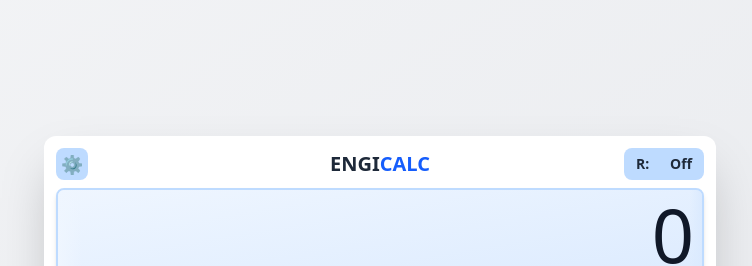
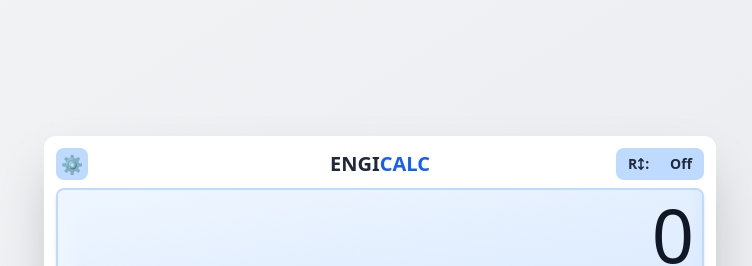
Before and after one commit to kototok903/fraction-calculator, a React (Vite) app: page / in a window 1280 px wide. Shown: the top 266 px of the page, without its empty margins (260-1012 px from the left). Built offline with nearby package versions, Linux system fonts and the light colour scheme.

Commit message:
chore(styles): add rounding icons

```diff
--- a/package.json
+++ b/package.json
@@ -14,6 +14,7 @@
     "clsx": "^2.1.1",
     "react": "^19.2.0",
     "react-dom": "^19.2.0",
+    "react-icons": "^5.5.0",
     "tailwind-merge": "^3.4.0"
   },
   "devDependencies": {
--- a/src/components/BinaryRoundingSwitch.tsx
+++ b/src/components/BinaryRoundingSwitch.tsx
@@ -2,18 +2,33 @@
 import {
   BINARY_ROUNDING_DENOMINATORS,
   type BinaryRoundingDenominator,
+  type BinaryRoundingMode,
 } from "@/utils/settingsUtils";
 import { cn } from "@/utils/utils";
+import {
+  FaArrowDownLong,
+  FaArrowsUpDown,
+  FaArrowUpLong,
+} from "react-icons/fa6";
+
+const ROUNDING_MODE_ICONS: Record<BinaryRoundingMode, React.ReactNode> = {
+  off: null,
+  up: <FaArrowUpLong className="-mx-0.5 text-[0.75rem]" />,
+  nearest: <FaArrowsUpDown className="-mx-0.5 text-[0.75rem]" />,
+  down: <FaArrowDownLong className="-mx-0.5 text-[0.75rem]" />,
+};
 
 interface BinaryRoundingSwitchProps {
   selected: BinaryRoundingDenominator;
   onSelect: (value: BinaryRoundingDenominator) => void;
+  roundingMode: BinaryRoundingMode;
   isCarpenterBinary?: boolean;
 }
 
 export function BinaryRoundingSwitch({
   selected,
   onSelect,
+  roundingMode,
   isCarpenterBinary,
 }: BinaryRoundingSwitchProps) {
   const nextDenominator = (value: BinaryRoundingDenominator) => {
@@ -34,11 +49,13 @@
       onClick={() => onSelect(nextDenominator(selected))}
       className={cn(
         "leading-none text-sm justify-between gap-1 px-3 h-8",
-        isCarpenterBinary ? "w-18" : "w-20"
+        isCarpenterBinary ? "w-20" : "w-22"
       )}
       title={`Rounding ${selected === "off" ? "Off" : `to x/${selected}`}`}
     >
-      <span>R:</span>
+      <span className="flex items-center gap-0">
+        R{ROUNDING_MODE_ICONS[roundingMode]}:
+      </span>
       <span>{selected === "off" ? "Off" : `x/${selected}`}</span>
     </FlatButton>
   );
--- a/src/components/Calculator.tsx
+++ b/src/components/Calculator.tsx
@@ -312,8 +312,8 @@
             settings.denominatorMode === "binary" &&
               settings.binaryRoundingMode !== "off"
               ? settings.carpenterMode === "on"
-                ? "mr-10"
-                : "mr-12"
+                ? "mr-12"
+                : "mr-14"
               : ""
           )}
           title="Settings"
@@ -330,6 +330,7 @@
             onSelect={(value) =>
               updateSettings({ binaryRoundingDenominator: value })
             }
+            roundingMode={settings.binaryRoundingMode}
             isCarpenterBinary={settings.carpenterMode === "on"}
           />
         ) : (
```
Also changed, not shown: 1 other file (tests, documents, lock files or other folders).
